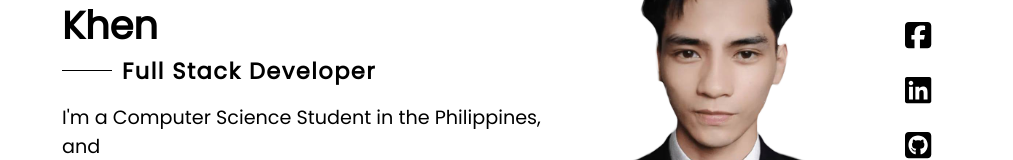
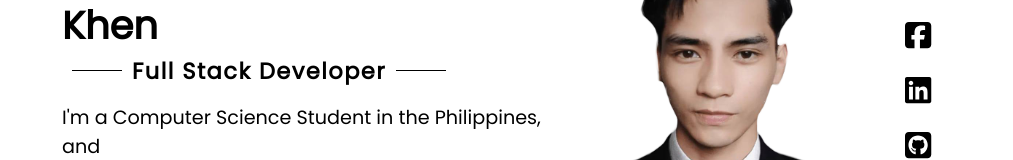
Before and after one commit to mokuken/harlykhen, a React (Vite) app: page /#/ in a window 1280 px wide. Shown: the part 348-508 px from the top of the page, without its empty margins (138-1151 px from the left). Built offline with nearby package versions, Linux system fonts and the light colour scheme.

Commit message:
profession added hr on right

```diff
--- a/src/App.css
+++ b/src/App.css
@@ -117,7 +117,7 @@ main {
   height: 0.5px;
   background-color: black;
   border: none;
-  margin-right: 10px;
+  margin: 0 10px;
 }
 
 .socials {
--- a/src/pages/Home.jsx
+++ b/src/pages/Home.jsx
@@ -15,8 +15,7 @@ function Home() {
             <div className="hero">
                 <h1>Hello there I'm Harly Khen</h1>
                 <div className="profession">
-                    <hr/>
-                    <h3>Full Stack Developer</h3>
+                    <hr/><h3>Full Stack Developer</h3><hr/>
                 </div>
                 <p>
                     I'm a Computer Science Student in the Philippines, and<br/>
```
